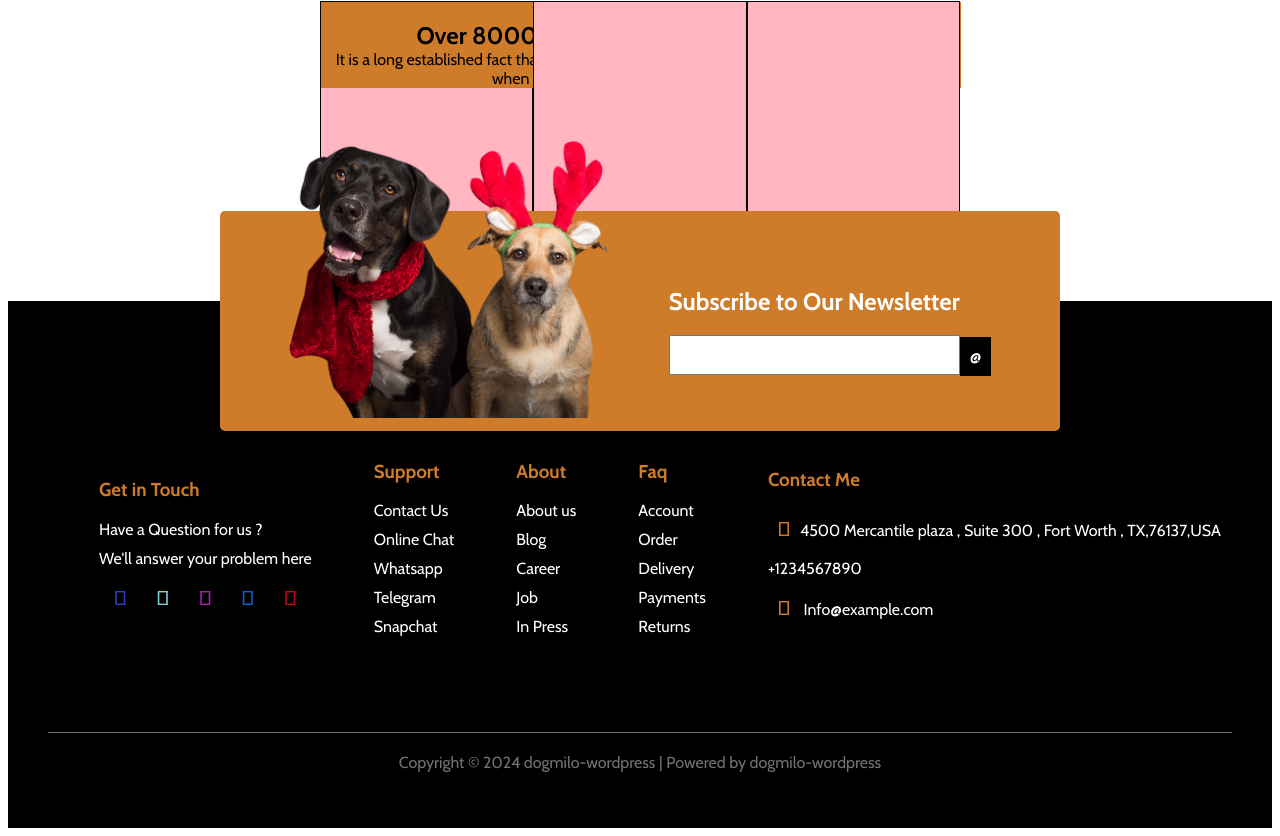
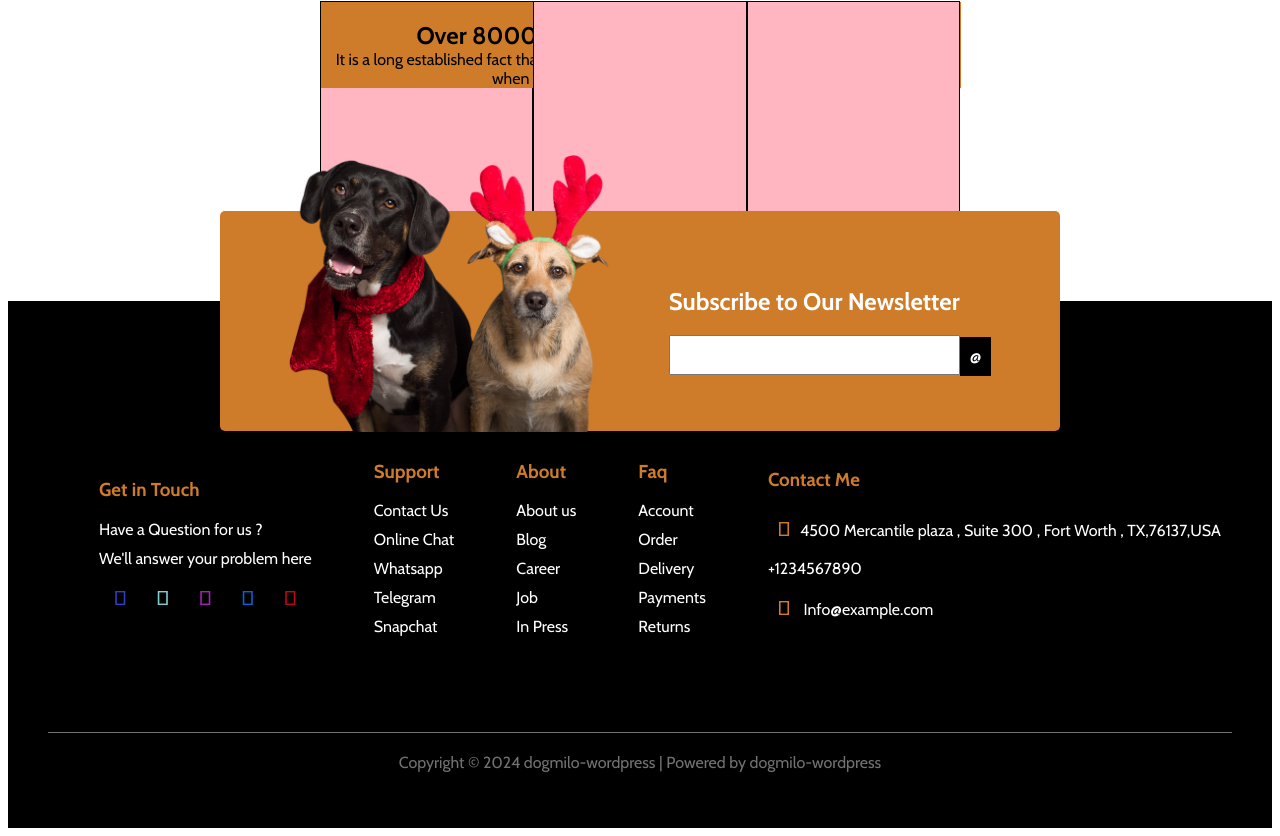
Before and after one commit to maurocazzato/proj-html-vuejs, a Vue app: page / in a window 1280 px wide. Shown: the part 2524-3360 px from the top of the page. Built offline with nearby package versions, Linux system fonts and the light colour scheme.

Commit message:
immagine cani footer sistemata

```diff
--- a/src/components/appFooter.vue
+++ b/src/components/appFooter.vue
@@ -186,7 +186,7 @@ export default {
 
         .contact-form img {
            width: 40%;
-           margin-bottom: 83px;
+           margin-bottom: 55px;
            margin-right: 60px;
         }
 
```
